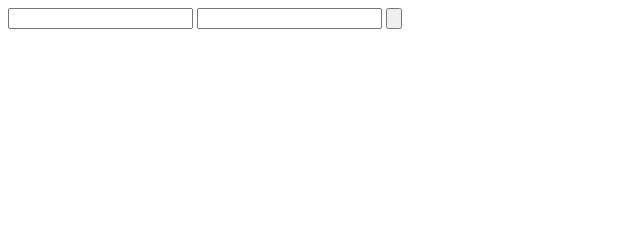
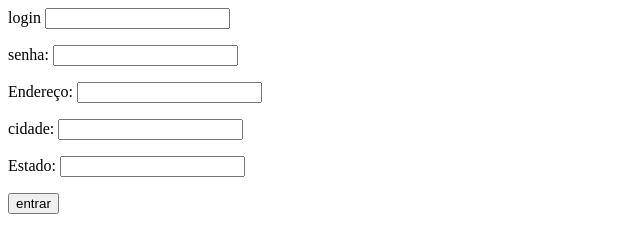
Before and after one commit to Programacao-para-Web-Design/aula-04-25-03-isabella-e-vitor, a plain HTML site: page index.html in a window 1280 px wide. Shown: the whole page, without its empty margins (0-640 px from the left). Drawn offline with Linux system fonts and the light colour scheme.

Commit message:
Update index.html

```diff
--- a/index.html
+++ b/index.html
@@ -5,9 +5,29 @@
 
   <body>
       <form>
-            <input type="text">
-            <input type="password">
-            <input type="button">
+            <p>
+              login <input type="text">
+            </p>
+
+            <p>
+              senha: <input type="password">
+            </p>
+
+            <p>
+              Endereço: <input type="text">
+            </p>
+
+            <p>
+              cidade: <input type="text">
+            </p>
+
+            <p>
+              Estado: <input type="text">
+            </p>
+
+            <p>
+            <input type="button" value="entrar">
+            </p>
       </form>
   </body>
 </html>
```
